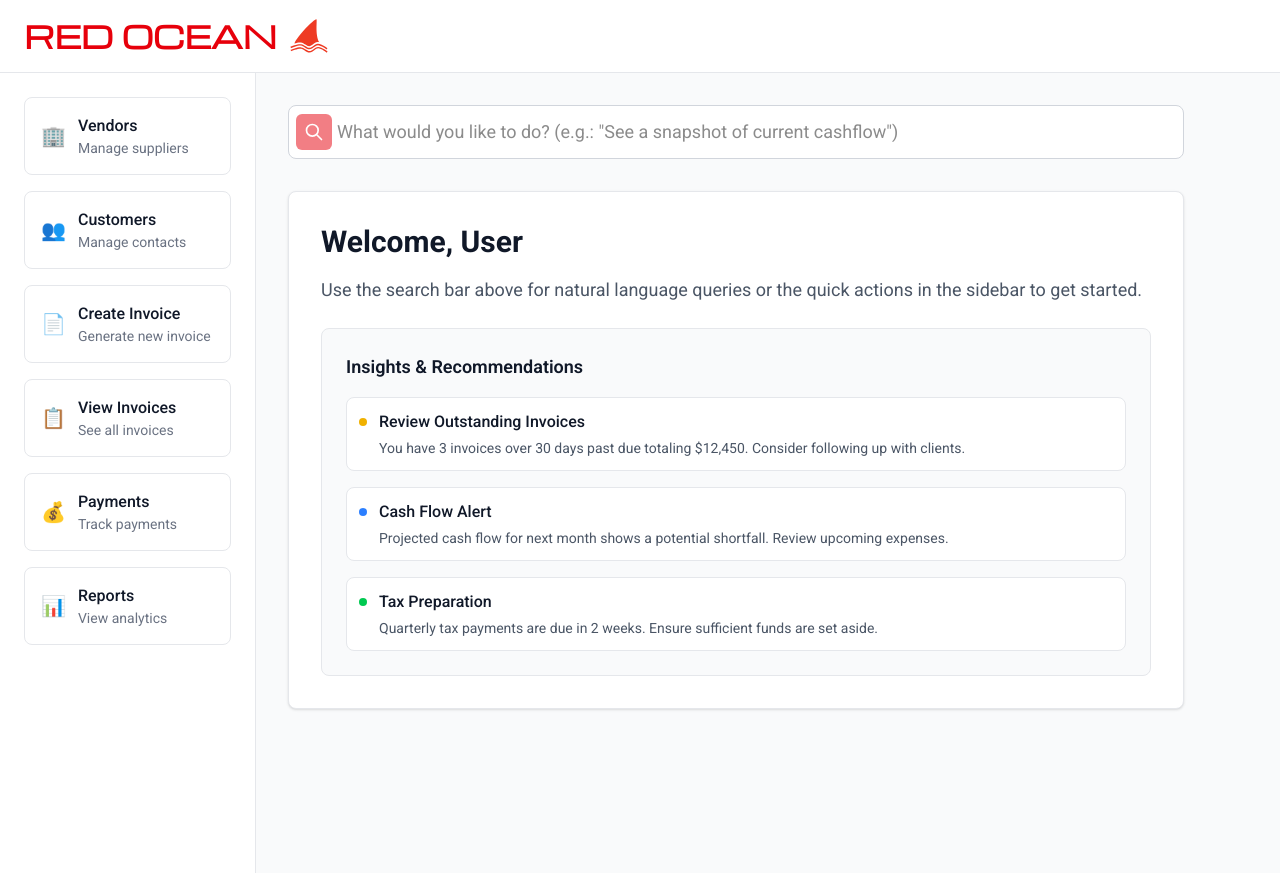
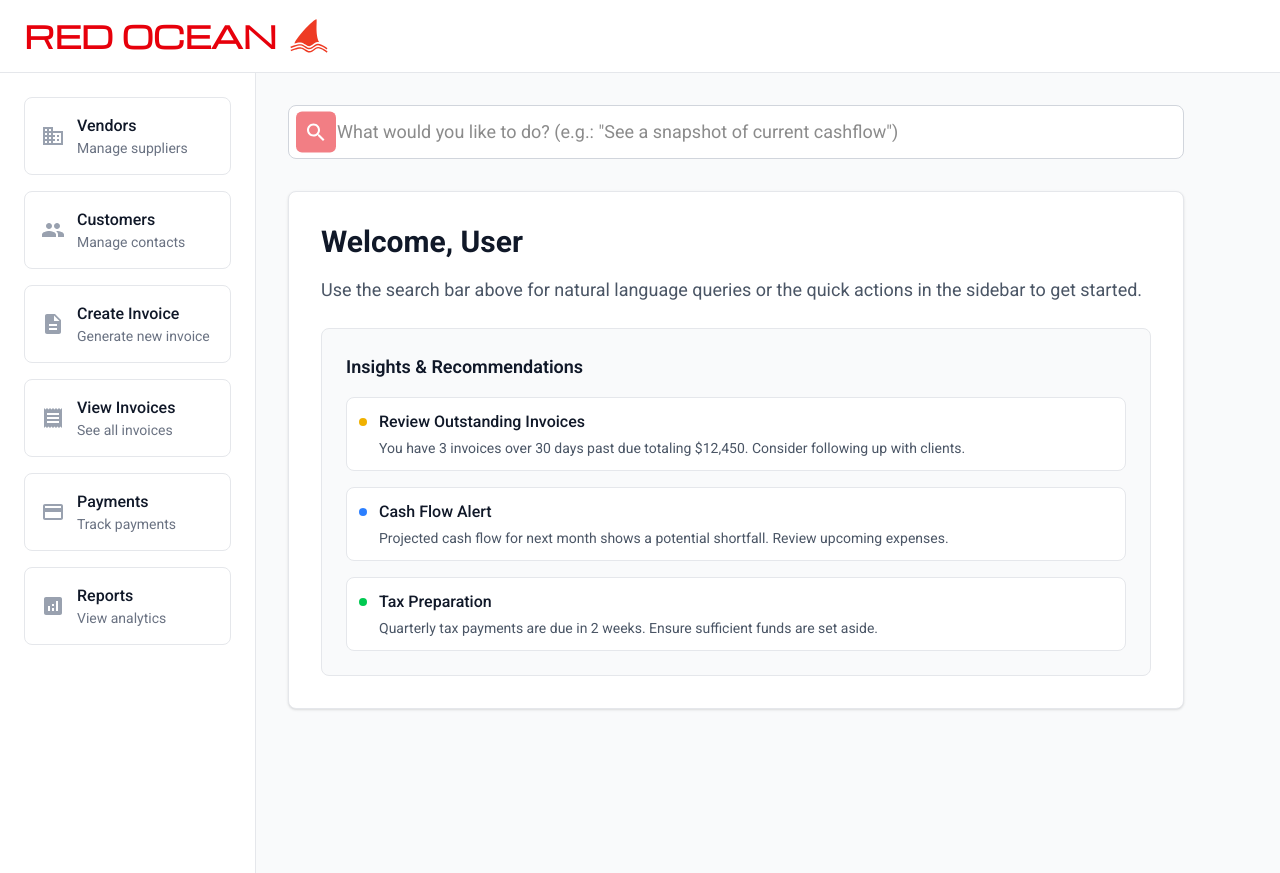
Before and after one commit to derek-young/redocean, a Next.js app: page / in a window 1280 px wide. Built offline with nearby package versions, Linux system fonts and the light colour scheme.

Commit message:
Add google icons

```diff
--- a/package.json
+++ b/package.json
@@ -20,6 +20,10 @@
   "dependencies": {
     "@babel/parser": "^7.28.3",
     "@babel/traverse": "^7.28.3",
+    "@emotion/react": "^11.14.0",
+    "@emotion/styled": "^11.14.1",
+    "@mui/icons-material": "^7.3.1",
+    "@mui/material": "^7.3.1",
     "@prisma/client": "^6.14.0",
     "dotenv": "^17.2.1",
     "glob": "^11.0.3",
--- a/src/app/customers/page.tsx
+++ b/src/app/customers/page.tsx
@@ -3,6 +3,7 @@
 import Link from "next/link";
 import { useState, useEffect } from "react";
 import { Customer, Contact, Address } from "@prisma/client";
+import { People } from "@mui/icons-material";
 
 type CustomerWithRelations = Customer & {
   contacts: Contact[];
@@ -149,7 +150,9 @@ export default function Customers() {
 
           {filteredCustomers.length === 0 ? (
             <div className="text-center py-12">
-              <div className="text-gray-400 text-6xl mb-4">👥</div>
+              <div className="text-gray-400 mb-4">
+                <People className="text-6xl" />
+              </div>
               <h3 className="text-xl font-semibold text-gray-900 mb-2">
                 No customers found
               </h3>
--- a/src/app/invoice/list/page.tsx
+++ b/src/app/invoice/list/page.tsx
@@ -1,4 +1,5 @@
 import Link from "next/link";
+import { Receipt } from "@mui/icons-material";
 
 export default function InvoiceList() {
   return (
@@ -29,7 +30,9 @@ export default function InvoiceList() {
 
         <div className="bg-white rounded-lg shadow p-6">
           <div className="text-center py-12">
-            <div className="text-gray-400 text-6xl mb-4">📄</div>
+            <div className="text-gray-400 mb-4">
+              <Receipt className="text-6xl" />
+            </div>
             <h3 className="text-xl font-semibold text-gray-900 mb-2">
               Invoice List
             </h3>
--- a/src/app/page.tsx
+++ b/src/app/page.tsx
@@ -2,6 +2,7 @@
 
 import { useEffect, useState } from "react";
 import { useRouter } from "next/navigation";
+import { Search } from "@mui/icons-material";
 
 import { SearchResponse } from "@/types/search";
 import Header from "@/components/Header";
@@ -88,19 +89,7 @@ export default function Home() {
                   disabled={isSearching || !searchTerm.trim()}
                   className="absolute left-2 top-1/2 transform -translate-y-1/2 bg-red-600 text-white p-2 rounded-md hover:bg-red-700 focus:ring-2 focus:ring-red-500 focus:ring-offset-2 disabled:opacity-50 disabled:cursor-not-allowed transition-all"
                 >
-                  <svg
-                    className="w-5 h-5"
-                    fill="none"
-                    stroke="currentColor"
-                    viewBox="0 0 24 24"
-                  >
-                    <path
-                      strokeLinecap="round"
-                      strokeLinejoin="round"
-                      strokeWidth={2}
-                      d="M21 21l-6-6m2-5a7 7 0 11-14 0 7 7 0 0114 0z"
-                    />
-                  </svg>
+                  <Search className="w-5 h-5" />
                 </button>
                 <input
                   aria-label="Search"
--- a/src/app/payments/page.tsx
+++ b/src/app/payments/page.tsx
@@ -1,4 +1,5 @@
 import { useRouter } from "next/navigation";
+import { Payment } from "@mui/icons-material";
 
 export default function Payments() {
   const router = useRouter();
@@ -28,7 +29,9 @@ export default function Payments() {
 
         <div className="bg-white rounded-lg shadow p-6">
           <div className="text-center py-12">
-            <div className="text-gray-400 text-6xl mb-4">💳</div>
+            <div className="text-gray-400 mb-4">
+              <Payment className="text-6xl" />
+            </div>
             <h3 className="text-xl font-semibold text-gray-900 mb-2">
               Payment Tracking
             </h3>
--- a/src/app/reports/page.tsx
+++ b/src/app/reports/page.tsx
@@ -1,4 +1,5 @@
 import Link from "next/link";
+import { Analytics } from "@mui/icons-material";
 
 export default function Reports() {
   return (
@@ -23,7 +24,9 @@ export default function Reports() {
 
         <div className="bg-white rounded-lg shadow p-6">
           <div className="text-center py-12">
-            <div className="text-gray-400 text-6xl mb-4">📊</div>
+            <div className="text-gray-400 mb-4">
+              <Analytics className="text-6xl" />
+            </div>
             <h3 className="text-xl font-semibold text-gray-900 mb-2">
               Reports Dashboard
             </h3>
--- a/src/components/Sidebar.tsx
+++ b/src/components/Sidebar.tsx
@@ -1,15 +1,23 @@
 import { useRouter } from "next/navigation";
+import {
+  Business,
+  People,
+  Description,
+  Receipt,
+  Payment,
+  Analytics,
+} from "@mui/icons-material";
 
 function SidebarItem({
   title,
   description,
   onClick,
-  icon,
+  icon: Icon,
 }: {
   title: string;
   description: string;
   onClick: () => void;
-  icon: string;
+  icon: React.ComponentType<{ className?: string }>;
 }) {
   return (
     <button
@@ -17,8 +25,8 @@ function SidebarItem({
       className="w-full text-left p-4 rounded-lg border border-gray-200 hover:border-red-300 hover:bg-gray-50 transition-all group"
     >
       <div className="flex items-center space-x-3">
-        <div className="text-gray-400 group-hover:text-red-600 text-xl">
-          {icon}
+        <div className="text-gray-400 group-hover:text-red-600 transition-colors">
+          <Icon className="text-2xl" />
         </div>
         <div>
           <div className="font-medium text-gray-900 group-hover:text-red-600">
@@ -41,42 +49,42 @@ function Sidebar() {
           title="Vendors"
           description="Manage suppliers"
           onClick={() => router.push("/vendors")}
-          icon="🏢"
+          icon={Business}
         />
 
         <SidebarItem
           title="Customers"
           description="Manage contacts"
           onClick={() => router.push("/customers")}
-          icon="👥"
+          icon={People}
         />
 
         <SidebarItem
           title="Create Invoice"
           description="Generate new invoice"
           onClick={() => router.push("/invoice/create")}
-          icon="📄"
+          icon={Description}
         />
 
         <SidebarItem
           title="View Invoices"
           description="See all invoices"
           onClick={() => router.push("/invoice/list")}
-          icon="📋"
+          icon={Receipt}
         />
 
         <SidebarItem
           title="Payments"
           description="Track payments"
           onClick={() => router.push("/payments")}
-          icon="💰"
+          icon={Payment}
         />
 
         <SidebarItem
           title="Reports"
           description="View analytics"
           onClick={() => router.push("/reports")}
-          icon="📊"
+          icon={Analytics}
         />
       </div>
     </aside>
```
Also changed, not shown: 1 other file (tests, documents, lock files or other folders).
